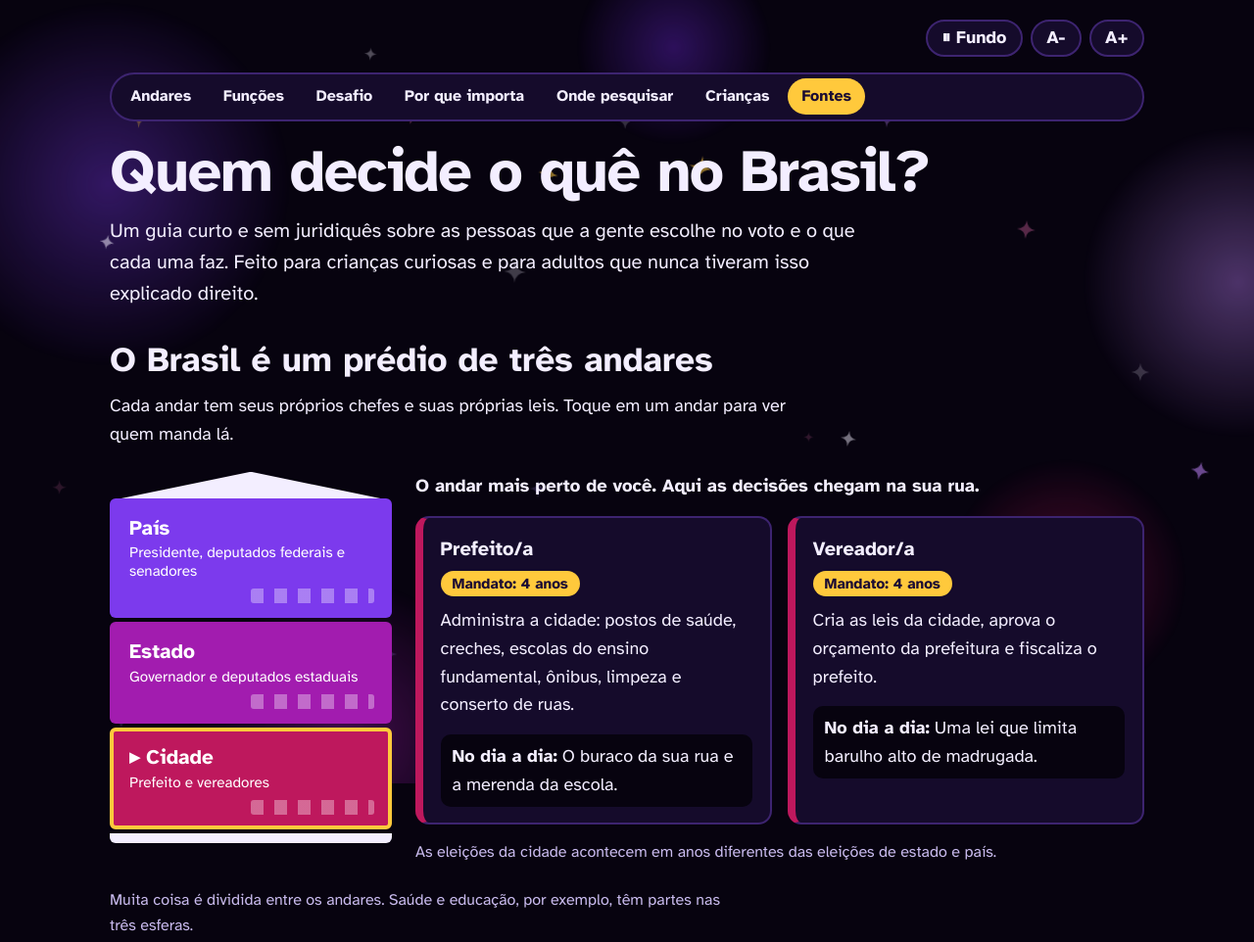
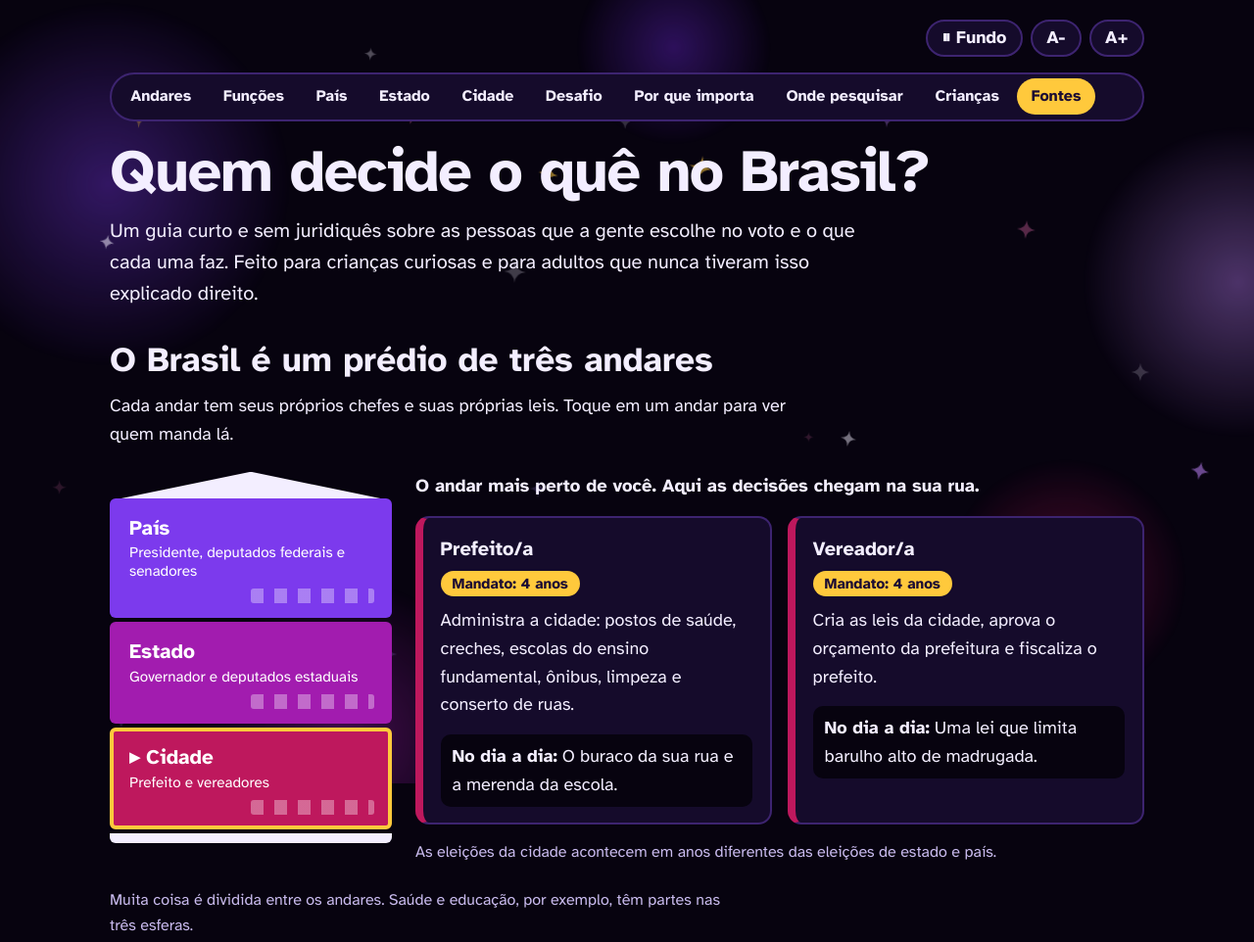
Before and after one commit to kellymariah/Quem-decide-o-que-no-Brasil, a plain HTML site: page index.html in a window 1280 px wide. Shown: the top 962 px of the page at 98% size. Drawn offline with Linux system fonts and the light colour scheme.

Commit message:
Add navigation links for País, Estado, and Cidade

```diff
--- a/index.html
+++ b/index.html
@@ -126,6 +126,12 @@ h2{scroll-margin-top:5rem}
 <nav class="menu" aria-label="Seções da página"><ul>
 <li><a href="#s-andares">Andares</a></li>
 <li><a href="#s-funcoes">Funções</a></li>
+<li><a href="#tab-pais">País</a></li>
+<li><a href="#tab-estado">Estado</a></li>
+<li><a href="#tab-cidade">Cidade</a></li>
+
+
+
 <li><a href="#s-desafio">Desafio</a></li>
 <li><a href="#s-importa">Por que importa</a></li>
 <li><a href="#s-onde">Onde pesquisar</a></li>
```
